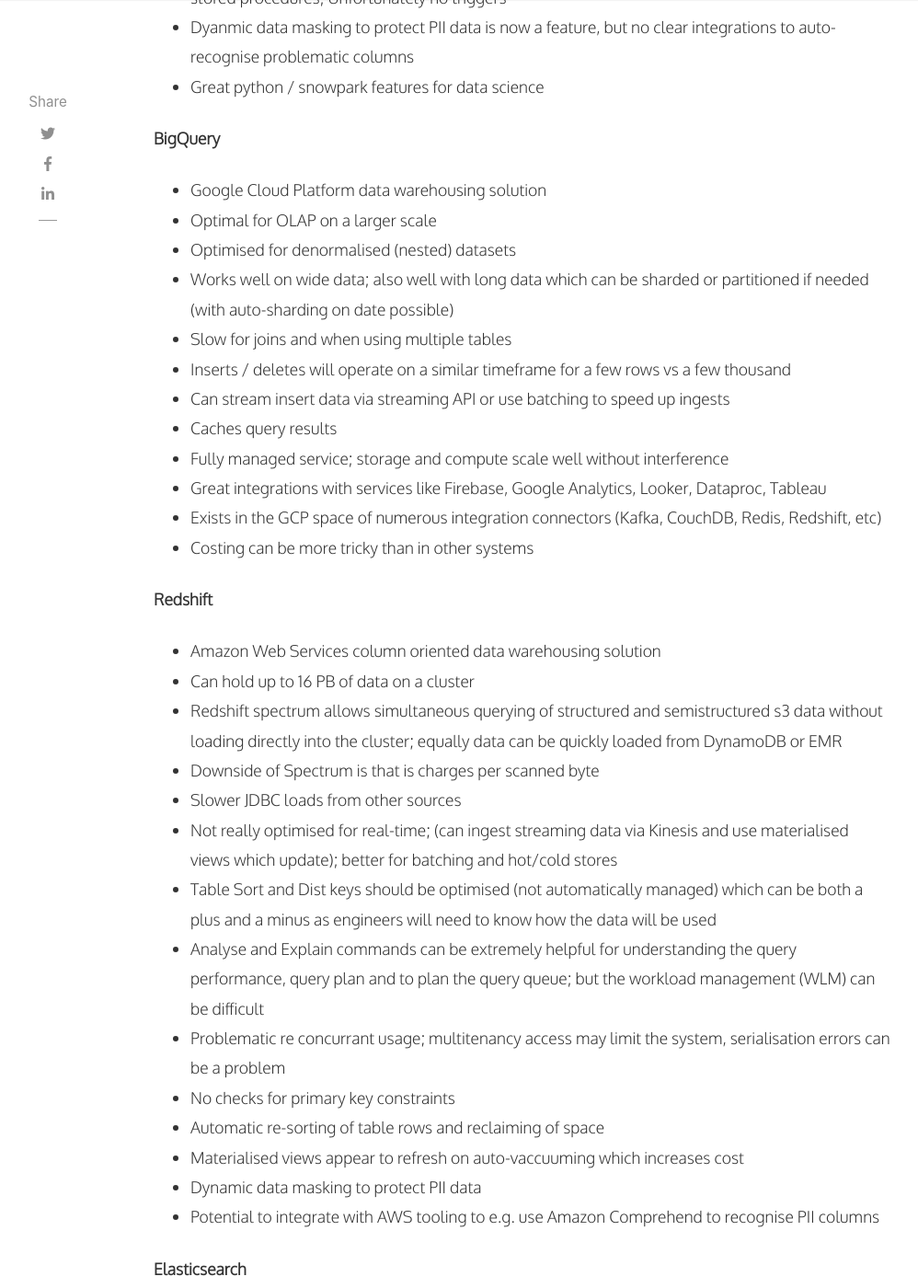
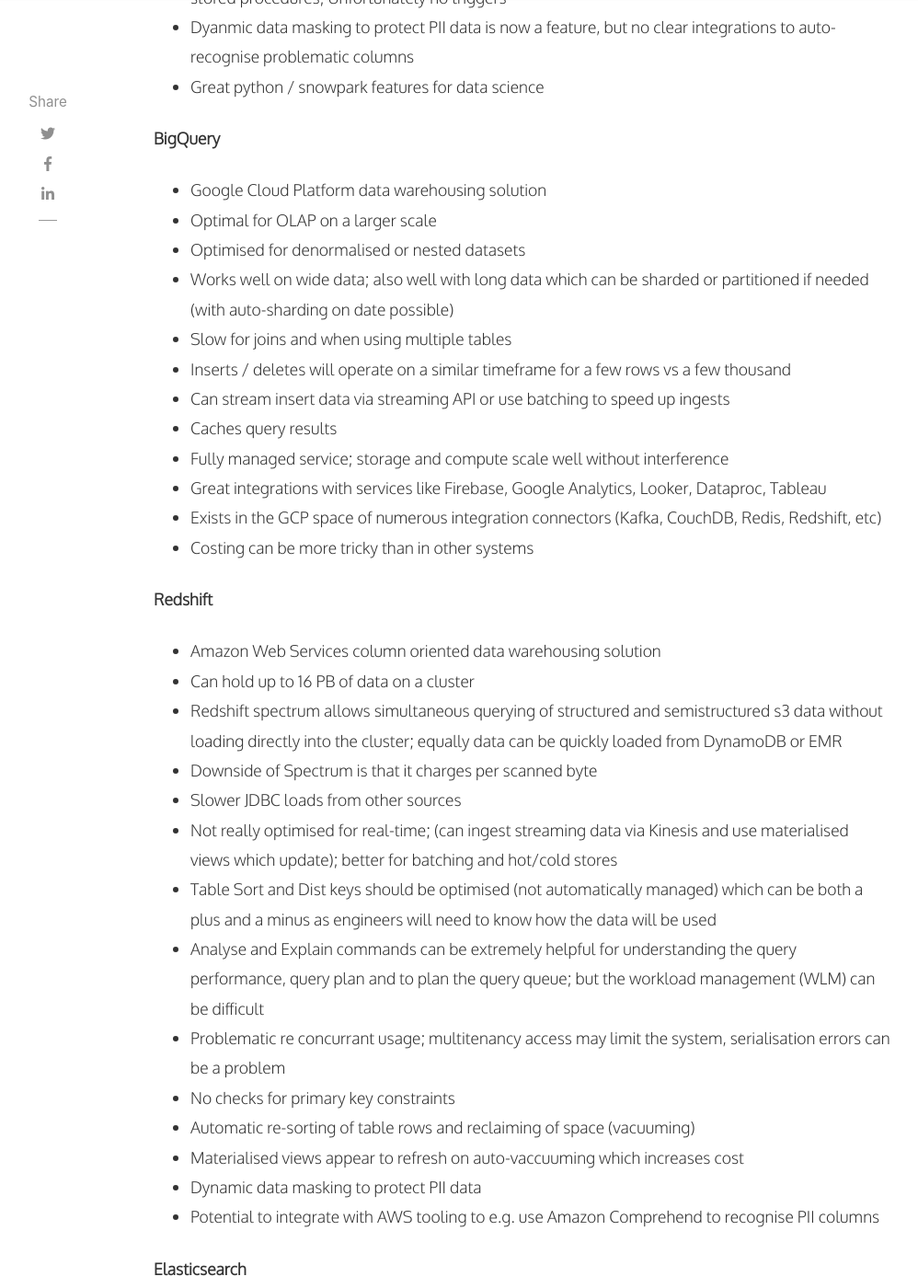
Before and after one commit to bolyche/bolyche.github.io, a Jekyll site: the page built from _posts/2023-09-26-When-You-Have-A-Hammer-2.md, in a window 1280 px wide and 1400 px high, scrolled down 3525 px. Shown: the whole window at 92% size, without its empty margins (118-1116 px from the left). Built offline with Jekyll 4.4.1, drawn with Linux system fonts in a browser that asks for light colours; nearby versions of some CDN libraries; comment, search, counter and statistics services are not loaded.

Commit message:
fix grammar on latest db post

```diff
--- a/_posts/2023-09-26-When-You-Have-A-Hammer-2.md
+++ b/_posts/2023-09-26-When-You-Have-A-Hammer-2.md
@@ -93,7 +93,7 @@
 
 - Google Cloud Platform data warehousing solution
 - Optimal for OLAP on a larger scale
-- Optimised for denormalised (nested) datasets
+- Optimised for denormalised or nested datasets
 - Works well on wide data; also well with long data which can be sharded or partitioned if needed (with auto-sharding on date possible)
 - Slow for joins and when using multiple tables
 - Inserts / deletes will operate on a similar timeframe for a few rows vs a few thousand
@@ -110,14 +110,14 @@
 - Amazon Web Services column oriented data warehousing solution
 - Can hold up to 16 PB of data on a cluster
 - Redshift spectrum allows simultaneous querying of structured and semistructured s3 data without loading directly into the cluster; equally data can be quickly loaded from DynamoDB or EMR
-- Downside of Spectrum is that is charges per scanned byte
+- Downside of Spectrum is that it charges per scanned byte
 - Slower JDBC loads from other sources
 - Not really optimised for real-time; (can ingest streaming data via Kinesis and use materialised views which update); better for batching and hot/cold stores
 - Table Sort and Dist keys should be optimised (not automatically managed) which can be both a plus and a minus as engineers will need to know how the data will be used
 - Analyse and Explain commands can be extremely helpful for understanding the query performance, query plan and to plan the query queue; but the workload management (WLM) can be difficult
 - Problematic re concurrant usage; multitenancy access may limit the system, serialisation errors can be a problem
 - No checks for primary key constraints
-- Automatic re-sorting of table rows and reclaiming of space
+- Automatic re-sorting of table rows and reclaiming of space (vacuuming)
 - Materialised views appear to refresh on auto-vaccuuming which increases cost
 - Dynamic data masking to protect PII data
 - Potential to integrate with AWS tooling to e.g. use Amazon Comprehend to recognise PII columns
@@ -133,5 +133,4 @@
 - Can have problematic cluster restructuring or upgrading; equally large data volumes may need to be archived and restoring such indexes is a tricky procedure
 - Not easy to restucture or change your index
 - Not suited to relational data that will require joins between documents
-
-Further info: [this is a good (though maybe old) link on it](https://www.datadoghq.com/blog/monitor-elasticsearch-performance-metrics/)
+- Further info: [this is a good (though maybe old) link on it](https://www.datadoghq.com/blog/monitor-elasticsearch-performance-metrics/)
```
